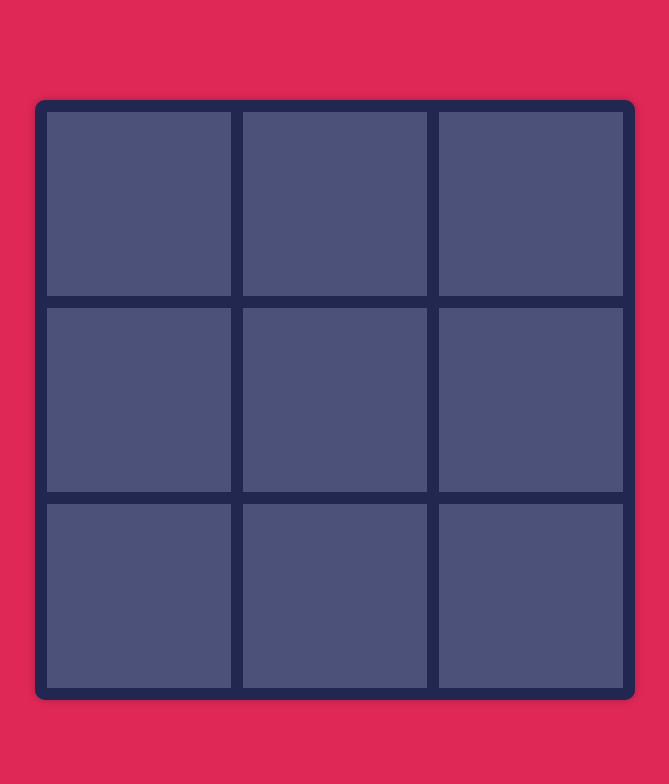
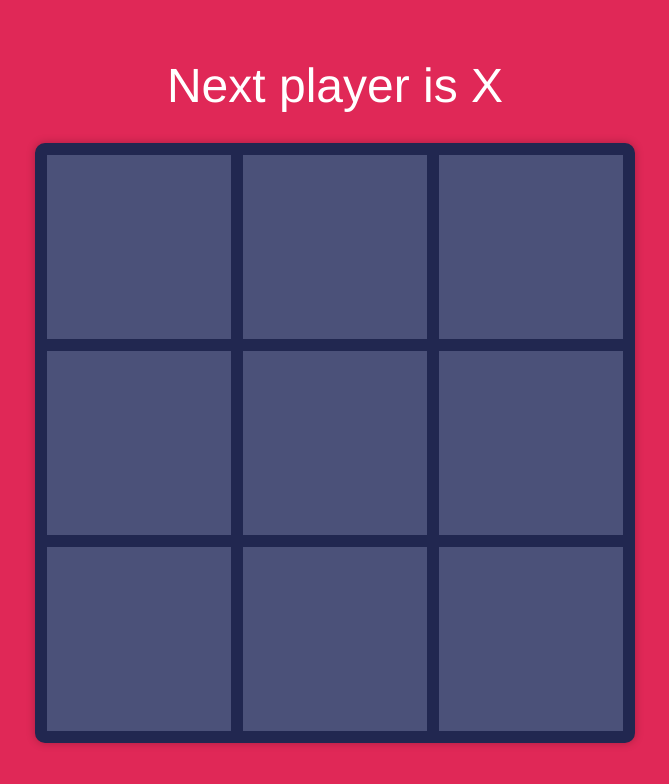
Before and after one commit to nicolaspayot/vue-ttt-game, a Vue app: page /#/game in a window 1280 px wide. Shown: the top 784 px of the page, without its empty margins (305-974 px from the left). Built offline with nearby package versions, Linux system fonts and the light colour scheme; the HTML template or start-up script is replaced by a standard one.

Commit message:
Add first steps

```diff
--- a/src/components/Board.vue
+++ b/src/components/Board.vue
@@ -1,44 +1,49 @@
 <template>
   <div class="game">
+    <Status :winner="winner.player" :player="player" :isDrawGame="isDrawGame" />
     <div class="game__board">
-      <div class="game__box">
-        <span>{{ squares[0] }}</span>
-      </div>
-      <div class="game__box">
-        <span>{{ squares[1] }}</span>
-      </div>
-      <div class="game__box">
-        <span>{{ squares[2] }}</span>
-      </div>
-      <div class="game__box">
-        <span>{{ squares[3] }}</span>
-      </div>
-      <div class="game__box">
-        <span>{{ squares[4] }}</span>
-      </div>
-      <div class="game__box">
-        <span>{{ squares[5] }}</span>
-      </div>
-      <div class="game__box">
-        <span>{{ squares[6] }}</span>
-      </div>
-      <div class="game__box">
-        <span>{{ squares[7] }}</span>
-      </div>
-      <div class="game__box">
-        <span>{{ squares[8] }}</span>
-      </div>
+      <Square
+        v-for="(squareValue, position) in squares"
+        :key="position"
+        :value="squareValue"
+        @click="onSquareClick(position)"
+      />
     </div>
   </div>
 </template>
 
 <script>
+import Status from "./Status";
+import Square from "./Square";
+import getWinner from "../utils/winner";
+
 export default {
+  components: {
+    Status,
+    Square
+  },
   data() {
     return {
       player: "X",
       squares: Array(9).fill(null)
     };
+  },
+  computed: {
+    winner() {
+      return getWinner(this.squares);
+    },
+    isDrawGame() {
+      return this.squares.filter(square => !square).length === 0;
+    }
+  },
+  methods: {
+    onSquareClick(position) {
+      if (this.squares[position]) {
+        return;
+      }
+      this.$set(this.squares, position, this.player);
+      this.player = this.player === "X" ? "O" : "X";
+    }
   }
 };
 </script>
--- /dev/null
+++ b/src/components/Square.vue
@@ -0,0 +1,20 @@
+<template>
+  <div class="game__box" @click="onClick" :class="{ 'game__box--x': value === 'X', 'game__box--o': value === 'O' }">
+    <span>{{ value }}</span>
+  </div>
+</template>
+
+<script>
+export default {
+  props: {
+    value: String
+  },
+  methods: {
+    onClick() {
+      this.$emit("click");
+    }
+  }
+};
+</script>
+
+<style></style>
--- /dev/null
+++ b/src/components/Status.vue
@@ -0,0 +1,19 @@
+<template>
+  <div class="game__status">
+    <span v-if="winner">Winner is {{ winner }}</span>
+    <span v-else-if="isDrawGame">That's a draw game</span>
+    <span v-else>Next player is {{ player }}</span>
+  </div>
+</template>
+
+<script>
+export default {
+  props: {
+    winner: String,
+    player: String,
+    isDrawGame: Boolean
+  }
+};
+</script>
+
+<style></style>
```
